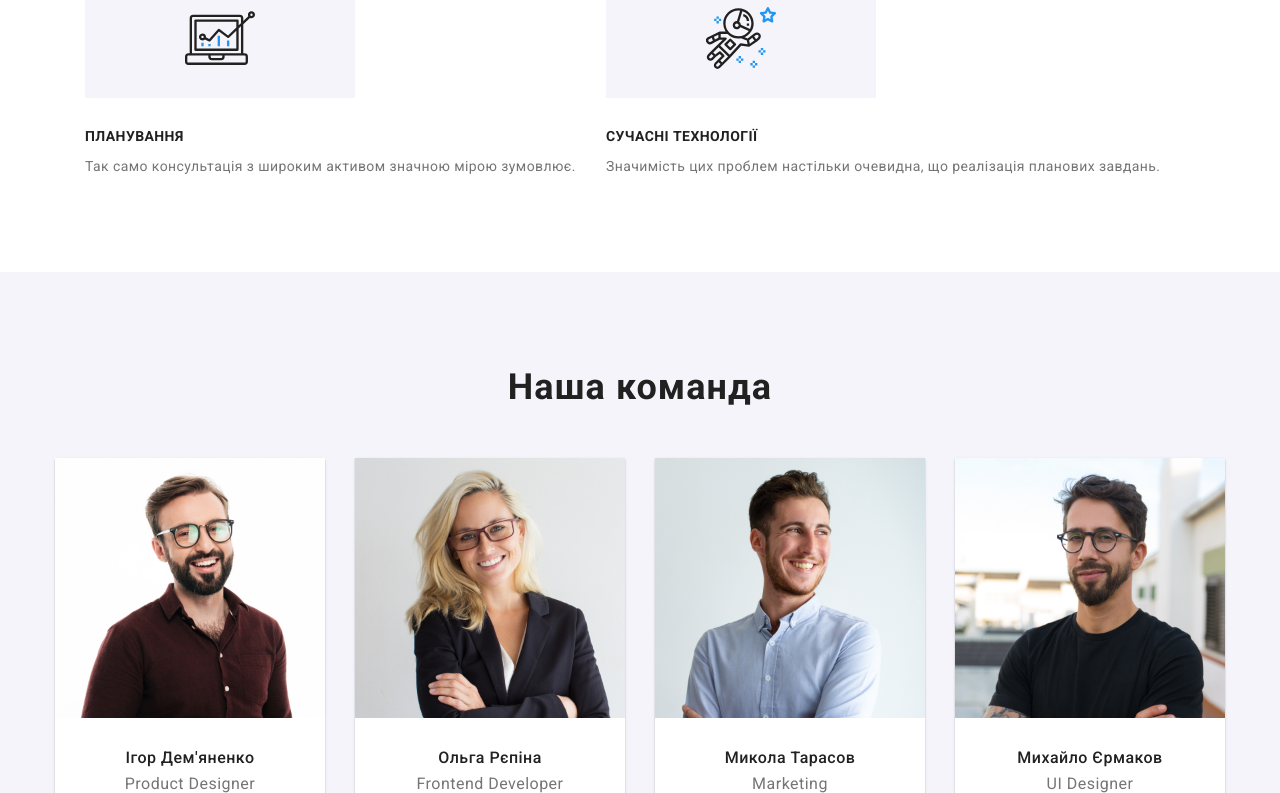
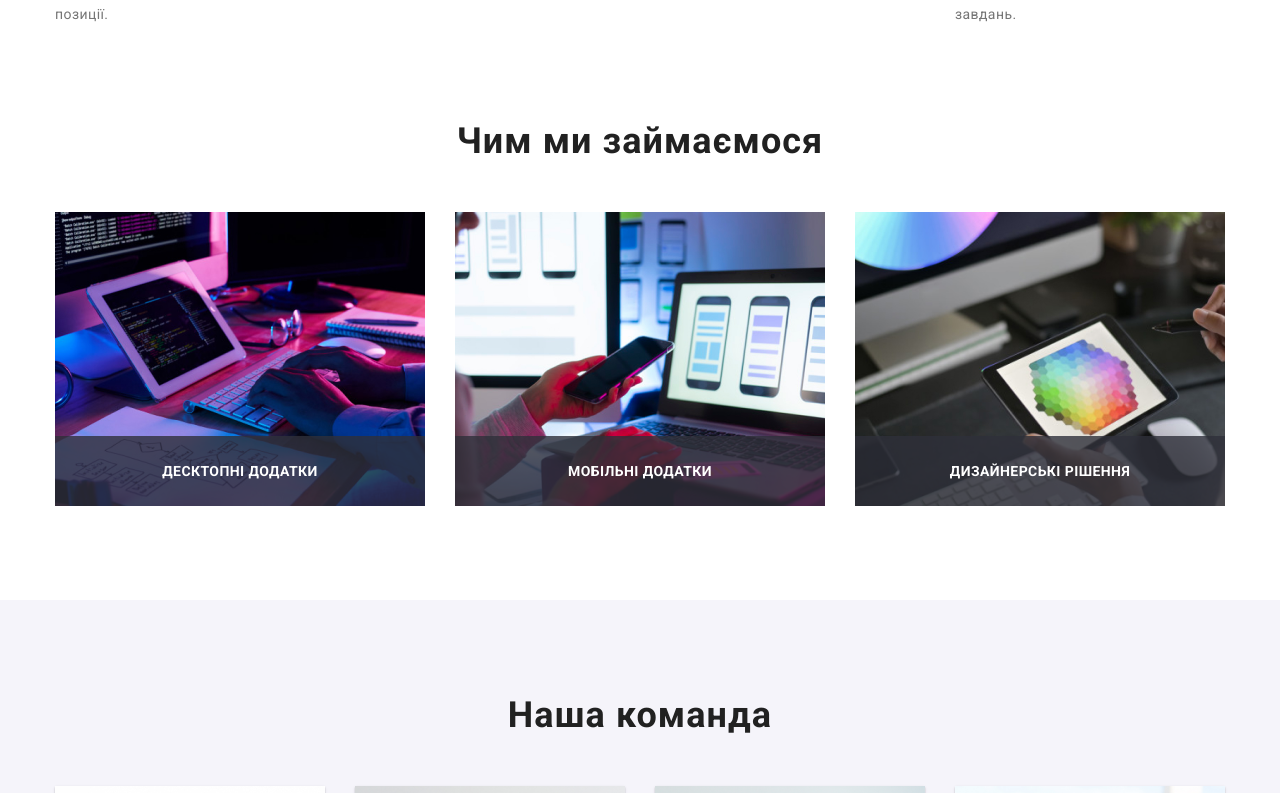
Before and after one commit to Alokhin97/goit-markup-hw-08, a plain HTML site: page index.html in a window 1280 px wide. Shown: the part 987-1780 px from the top of the page. Drawn offline with nearby package versions, Linux system fonts and the light colour scheme.

Commit message:
11.12.2022.15:23

```diff
--- a/index.html
+++ b/index.html
@@ -140,9 +140,14 @@
               <div class="activity__thumb">
                 <img
                   class="activity__img"
+                  srcset="
+                    ./images/activity/img_370.jpg 370w,
+                    ./images/activity/img_740.jpg 740w
+                  "
                   src="./images/box-1.jpg"
                   alt="Людина працює за ПК"
                   width="370"
+                  height="294"
                 />
                 <h3 class="activity__card-title">Десктопні додатки</h3>
               </div>
@@ -151,9 +156,14 @@
               <div class="activity__thumb">
                 <img
                   class="activity__img"
+                  srcset="
+                    ./images/activity/img_370-1.jpg 370w,
+                    ./images/activity/img_740-1.jpg 740w
+                  "
                   src="./images/box-2.jpg"
                   alt="Людина працює за телефоном і ПК"
                   width="370"
+                  height="294"
                 />
                 <h3 class="activity__card-title">Мобільні додатки</h3>
               </div>
@@ -162,9 +172,14 @@
               <div class="activity__thumb">
                 <img
                   class="activity__img"
+                  srcset="
+                    ./images/activity/img_370-2.jpg 370w,
+                    ./images/activity/img_740-2.jpg 740w
+                  "
                   src="./images/box-3.jpg"
                   alt="Людина працює за планшетом"
                   width="370"
+                  height="294"
                 />
                 <h3 class="activity__card-title">Дизайнерські рішення</h3>
               </div>
@@ -179,9 +194,19 @@
             <li class="team__item list">
               <img
                 class="team__img"
+                srcset="
+                  ./images/team/img_270.jpg 270w,
+                  ./images/team/img_354.jpg 354w,
+                  ./images/team/img_450.jpg 450w,
+                  ./images/team/img_540.jpg 540w,
+                  ./images/team/img_708.jpg 708w,
+                  ./images/team/img_900.jpg 900w
+                "
+                sizes="(min-width: 1200px) 270px, (min-width: 768px) 354px, (min-width: 480px) 450px, 100vw"
                 src="./images/img.jpg"
                 alt="Працівник студії №1"
-                width="270"
+                width="450"
+                height="460"
               />
               <h3 class="team__name-title">Ігор Дем'яненко</h3>
               <p class="team__text">Product Designer</p>
--- a/sass/components/_activity.scss
+++ b/sass/components/_activity.scss
@@ -2,6 +2,7 @@
   display: none;
 
   @media screen and (min-width: 1200px) {
+    display: block;
     padding-bottom: var(--specific-ident);
   }
 
--- a/sass/components/_hero.scss
+++ b/sass/components/_hero.scss
@@ -47,7 +47,16 @@
         rgba(47, 48, 58, 0.4),
         rgba(47, 48, 58, 0.4)
       ),
-      url(../images/m.jpg);
+      url(../images/hero/img_1600.jpg);
+    @media screen and (min-device-pixel-ratio: 2),
+      (min-resolution: 192dpi),
+      (min-resolution: 2dppx) {
+      background-image: linear-gradient(
+          rgba(47, 48, 58, 0.4),
+          rgba(47, 48, 58, 0.4)
+        ),
+        url(../images/hero/img_3200.jpg);
+    }
   }
 
   .container {
--- a/sass/components/_peculiarities.scss
+++ b/sass/components/_peculiarities.scss
@@ -18,21 +18,42 @@
 
     @media screen and (min-width: 1200px) {
       display: flex;
+      flex-wrap: nowrap;
     }
   }
 
   &__item {
     margin-bottom: var(--specific-ident-fifth);
 
-    @media screen and(min-width:1200px) {
+    @media screen and (min-width: 768px) {
+      width: calc((100% - 30px) / 2);
+    }
+
+    @media screen and (min-width: 1200px) {
       margin-bottom: 0;
     }
   }
 
   &__item:not(:first-child) {
+    @media screen and (min-width: 1200px) {
+      margin-left: var(--specific-ident-fifth);
+    }
+  }
+
+  &__item:nth-child(n + 3) {
+    @media screen and (min-width: 768px) {
+      margin-bottom: 0;
+    }
+  }
+
+  &__item:nth-child(2n + 2) {
     @media screen and (min-width: 768px) {
       margin-left: var(--specific-ident-fifth);
     }
+  }
+
+  &__item:last-child {
+    margin-bottom: 0;
   }
 
   &__link {
--- a/sass/components/_team.scss
+++ b/sass/components/_team.scss
@@ -1,9 +1,15 @@
 .team {
+  padding: 60px 0;
   background-color: var(--eighth-color);
-  padding: var(--specific-ident) 0;
+
+  @media screen and (min-width: 1200px) {
+    padding: var(--specific-ident) 0;
+  }
 
   &__list {
-    display: flex;
+    @media screen and (min-width: 1200px) {
+      display: flex;
+    }
   }
 
   &__item {
--- a/sass/components/_title.scss
+++ b/sass/components/_title.scss
@@ -44,11 +44,17 @@
 }
 
 .team__title {
-  font-size: 36px;
-  line-height: calc(42 / 36);
+  font-size: 28px;
+  line-height: calc(33 / 28);
   text-align: center;
   letter-spacing: 0.03em;
-  margin-bottom: var(--specific-ident-second);
+  margin-bottom: var(--specific-ident-fifth);
+
+  @media screen and (min-width: 1200px) {
+    font-size: 36px;
+    line-height: calc(42 / 36);
+    margin-bottom: var(--specific-ident-second);
+  }
 }
 
 .team__name-title {
```
Also changed, not shown: css/main.css, css/main.min.css, 2 other files.
